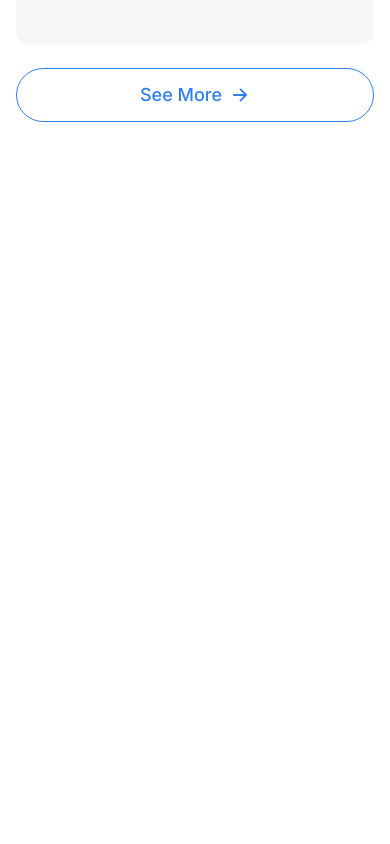
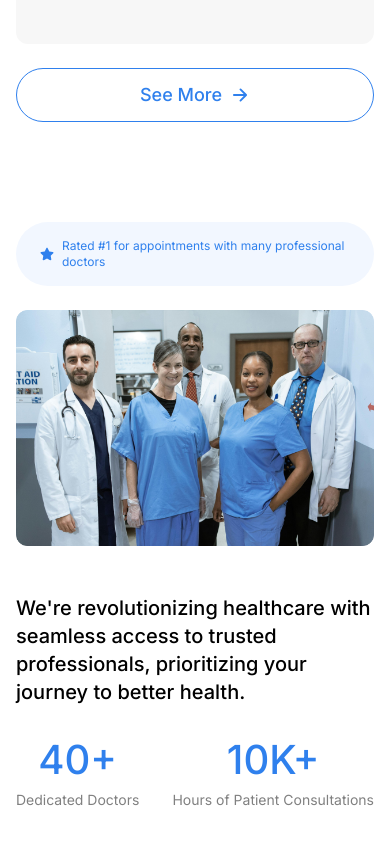
Before and after one commit to sharifstack/MedEase---Healthcare-Appointment, a Next.js app: page / in a window 390 px wide. Shown: the part 2575-3419 px from the top of the page. Before the commit the page ends 2737 px from the top, so only its background shows below. Built offline with nearby package versions, Linux system fonts and the light colour scheme.

Commit message:
Feat: About Section Responsive Done

```diff
--- /dev/null
+++ b/app/components/homepage/About.tsx
@@ -0,0 +1,52 @@
+import Image from "next/image";
+import React from "react";
+import aboutimg from "../../../public/about.png";
+import TextBadge from "../ui/TextBadge";
+
+const About = () => {
+  return (
+    <div className="md:py-30 py-15">
+      <div className="container">
+        <div className="flex flex-col md:flex-row md:justify-between">
+          <div className="md:hidden block">
+            <TextBadge badgeText="Rated #1 for appointments with many professional doctors" />
+          </div>
+          <div className="md:w-1/2 my-6 md:my-0">
+            <Image src={aboutimg} alt="about.png" />
+          </div>
+          <div className="md:w-1/2">
+            <div className="hidden md:block">
+              <TextBadge badgeText="Rated #1 for appointments with many professional doctors" />
+            </div>
+            <h2 className="font-medium text-xl md:text-[32px] my-6 md:my-10">
+              We're revolutionizing healthcare with seamless access to trusted
+              professionals, prioritizing your journey to better health.
+            </h2>
+
+            <div className="Value flex items-center justify-between">
+              <div className=" text-center">
+                <h1 className="font-medium text-[40px] md:text-[64px] text-primary ">
+                  40+
+                </h1>
+                <p className="font-normal text-sm md:text-xl text-secondary">
+                  Dedicated Doctors
+                </p>
+              </div>
+
+              <div className="text-center md:text-start">
+                <h1 className="font-medium text-[40px] md:text-[64px] text-primary ">
+                  10K+
+                </h1>
+                <p className="font-normal text-sm md:text-xl text-secondary">
+                  Hours of Patient Consultations
+                </p>
+              </div>
+            </div>
+          </div>
+        </div>
+      </div>
+    </div>
+  );
+};
+
+export default About;
--- a/app/page.tsx
+++ b/app/page.tsx
@@ -1,12 +1,14 @@
 import Image from "next/image";
 import HeroSection from "./components/homepage/HeroSection";
 import DoctorsExpertise from "./components/homepage/DoctorsExpertise";
+import About from "./components/homepage/About";
 
 export default function Home() {
   return (
     <div>
       <HeroSection />
       <DoctorsExpertise />
+      <About />
     </div>
   );
 }
```
Also changed, not shown: public/about.png (added).
